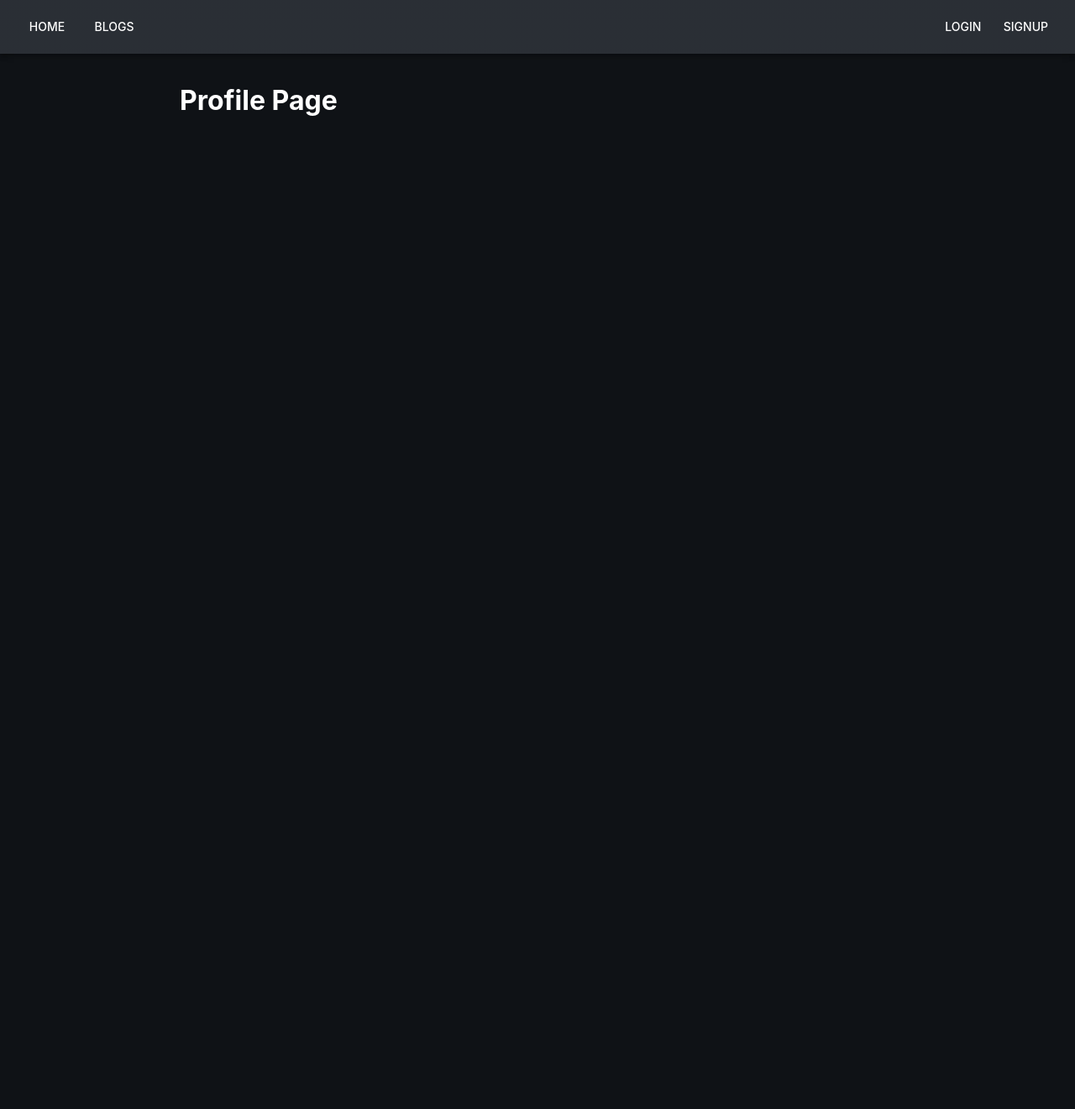
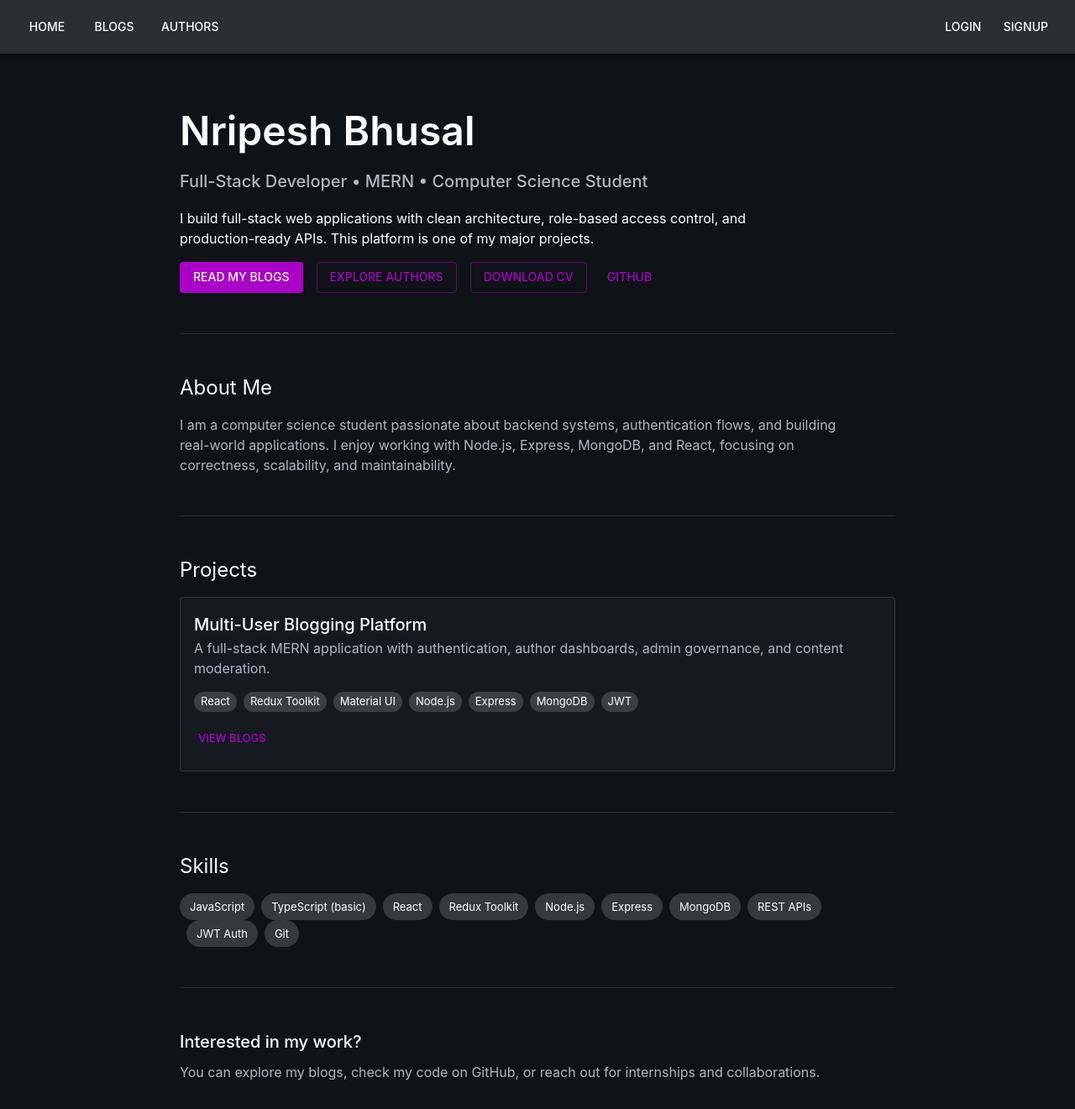
Before and after one commit to NripeshB/NripeshLogs, a React (Vite) app in the folder client/: page / in a window 1280 px wide. Shown: the whole page at 84% size. Before the commit the page ends 800 px from the top, so only its background shows below. Built offline with nearby package versions, Linux system fonts and the light colour scheme; no server answers.

Commit message:
feat: add author and blog management features; implement author profile, authors list, and enhance user role management in admin panel

```diff
--- a/client/src/components/navbar.jsx
+++ b/client/src/components/navbar.jsx
@@ -23,6 +23,10 @@ const Navbar = () => {
           <Button color="inherit" component={Link} to="/blogs">
             Blogs
           </Button>
+          <Button color="inherit" component={Link} to="/authors">
+            Authors
+          </Button>
+
         </Stack>
 
         {!token ? (
--- a/client/src/layouts/DashboardLayout.jsx
+++ b/client/src/layouts/DashboardLayout.jsx
@@ -69,7 +69,7 @@ const DashboardLayout = () => {
           </ListItemButton>
 
           {isAdmin(user) && (
-            <ListItemButton component={Link} to="/admin">
+            <ListItemButton component={Link} to="/admin/users">
               <ListItemText primary="Admin Panel" />
             </ListItemButton>
           )}
--- /dev/null
+++ b/client/src/pages/AdminUsers.jsx
@@ -0,0 +1,78 @@
+import { useEffect, useState } from 'react'
+import { getAllUsers, updateUserRole } from '../api/users.api'
+import {
+  Stack,
+  Typography,
+  Card,
+  CardContent,
+  RadioGroup,
+  FormControlLabel,
+  Radio,
+  Divider
+} from '@mui/material'
+
+const roles = ['user', 'author', 'admin']
+
+const AdminUsers = () => {
+  const [users, setUsers] = useState([])
+
+  const load = async () => {
+    const data = await getAllUsers()
+    setUsers(data)
+  }
+
+  useEffect(() => {
+    load()
+  }, [])
+
+  const handleRoleChange = async (userId, newRole, currentRole) => {
+    if (newRole === currentRole) return
+
+    await updateUserRole(userId, newRole)
+    load()
+  }
+
+  return (
+    <Stack spacing={3}>
+      <Typography variant="h4" fontWeight={600}>
+        User Management
+      </Typography>
+
+      {users.map(user => (
+        <Card key={user.id}>
+          <CardContent>
+            <Stack spacing={2}>
+              <Stack>
+                <Typography variant="h6">{user.username}</Typography>
+                <Typography color="text.secondary">
+                  Current role: {user.role}
+                </Typography>
+              </Stack>
+
+              <Divider />
+
+              <RadioGroup
+                row
+                value={user.role}
+                onChange={(e) =>
+                  handleRoleChange(user.id, e.target.value, user.role)
+                }
+              >
+                {roles.map(role => (
+                  <FormControlLabel
+                    key={role}
+                    value={role}
+                    control={<Radio />}
+                    label={role.charAt(0).toUpperCase() + role.slice(1)}
+                  />
+                ))}
+              </RadioGroup>
+            </Stack>
+          </CardContent>
+        </Card>
+      ))}
+    </Stack>
+  )
+}
+
+export default AdminUsers
--- /dev/null
+++ b/client/src/pages/AuthorProfile.jsx
@@ -0,0 +1,59 @@
+import { useEffect, useState } from 'react'
+import { useParams, Link } from 'react-router-dom'
+import { Stack, Typography, Card, CardContent } from '@mui/material'
+import { getUserByUsername,getBlogsByUsername } from '../api/users.api'
+
+const AuthorProfile = () => {
+  const { username } = useParams()
+
+  const [author, setAuthor] = useState(null)
+  const [blogs, setBlogs] = useState([])
+
+  useEffect(() => {
+    getUserByUsername(username).then(setAuthor)
+    getBlogsByUsername(username).then(setBlogs)
+  }, [username])
+
+  if (!author ) return null
+
+  return (
+    <Stack spacing={3}>
+      {/* Profile info */}
+      <Typography variant="h4">{author.username}</Typography>
+
+
+      {/* Authored blogs */}
+      <Typography variant="h6">Blogs</Typography>
+
+      {blogs.length === 0 ? (
+        <Typography color="text.secondary">
+          No blogs published yet.
+        </Typography>
+      ) : (
+        blogs.map(blog => (
+          <Card
+            key={blog.id}
+            component={Link}
+            to={`/blogs/${blog.slug}`}
+            sx={{ textDecoration: 'none' }}
+          >
+            <CardContent>
+              <Typography variant="h6">{blog.title}</Typography>
+              <Typography color="text.secondary">
+                {blog.description}
+              </Typography>
+
+              {blog.articles.length > 0 && (
+                <Typography sx={{ mt: 1 }} color="text.secondary">
+                  Articles: {blog.articles.length}
+                </Typography>
+              )}
+            </CardContent>
+          </Card>
+        ))
+      )}
+    </Stack>
+  )
+}
+
+export default AuthorProfile
--- /dev/null
+++ b/client/src/pages/Authors.jsx
@@ -0,0 +1,35 @@
+import { useEffect, useState } from 'react'
+import { getAllUsers } from '../api/users.api'
+import { Stack, Typography, Card, CardContent } from '@mui/material'
+import { Link } from 'react-router-dom'
+
+const Authors = () => {
+  const [authors, setAuthors] = useState([])
+
+  useEffect(() => {
+    getAllUsers().then(users =>
+      setAuthors(users.filter(u => u.role === 'author'))
+    )
+  }, [])
+
+  return (
+    <Stack spacing={2}>
+      <Typography variant="h4">Authors</Typography>
+
+      {authors.map(author => (
+        <Card
+          key={author.id}
+          component={Link}
+          to={`/authors/${author.username}`}
+          sx={{ textDecoration: 'none' }}
+        >
+          <CardContent>
+            <Typography variant="h6">{author.username}</Typography>
+          </CardContent>
+        </Card>
+      ))}
+    </Stack>
+  )
+}
+
+export default Authors
--- /dev/null
+++ b/client/src/pages/Home.jsx
@@ -0,0 +1,168 @@
+
+
+import {
+  Stack,
+  Typography,
+  Button,
+  Divider,
+  Card,
+  CardContent,
+  Chip,
+  Box,
+} from '@mui/material'
+import { Link } from 'react-router-dom'
+
+const Home = () => {
+  return (
+    <Stack spacing={6} maxWidth={1000} mx="auto" py={4}>
+
+      {/* HERO */}
+      <Stack spacing={2}>
+        <Typography variant="h3" fontWeight={600}>
+          Nripesh Bhusal
+        </Typography>
+
+        <Typography variant="h6" color="text.secondary">
+          Full-Stack Developer • MERN • Computer Science Student
+        </Typography>
+
+        <Typography maxWidth={700}>
+          I build full-stack web applications with clean architecture,
+          role-based access control, and production-ready APIs.
+          This platform is one of my major projects.
+        </Typography>
+
+        <Stack direction="row" spacing={2} flexWrap="wrap">
+          <Button
+            variant="contained"
+            component={Link}
+            to="/blogs"
+          >
+            Read My Blogs
+          </Button>
+
+          <Button
+            variant="outlined"
+            component={Link}
+            to="/authors"
+          >
+            Explore Authors
+          </Button>
+
+          <Button
+            variant="outlined"
+            href="/Nripesh_Bhusal_CV.pdf"
+            target="_blank"
+          >
+            Download CV
+          </Button>
+
+          <Button
+            variant="text"
+            href="https://github.com/NripeshB"
+            target="_blank"
+          >
+            GitHub
+          </Button>
+        </Stack>
+      </Stack>
+
+      <Divider />
+
+      {/* ABOUT ME */}
+      <Stack spacing={2}>
+        <Typography variant="h5">About Me</Typography>
+        <Typography color="text.secondary" maxWidth={800}>
+          I am a computer science student passionate about backend systems,
+          authentication flows, and building real-world applications.
+          I enjoy working with Node.js, Express, MongoDB, and React,
+          focusing on correctness, scalability, and maintainability.
+        </Typography>
+      </Stack>
+
+      <Divider />
+
+      {/* PROJECTS */}
+      <Stack spacing={2}>
+        <Typography variant="h5">Projects</Typography>
+
+        <Card variant="outlined">
+          <CardContent>
+            <Typography variant="h6">
+              Multi-User Blogging Platform
+            </Typography>
+
+            <Typography color="text.secondary" sx={{ mb: 2 }}>
+              A full-stack MERN application with authentication,
+              author dashboards, admin governance, and content moderation.
+            </Typography>
+
+            <Stack direction="row" spacing={1} flexWrap="wrap">
+              {[
+                'React',
+                'Redux Toolkit',
+                'Material UI',
+                'Node.js',
+                'Express',
+                'MongoDB',
+                'JWT',
+              ].map((tech) => (
+                <Chip key={tech} label={tech} size="small" />
+              ))}
+            </Stack>
+
+            <Box mt={2}>
+              <Button
+                size="small"
+                component={Link}
+                to="/blogs"
+              >
+                View Blogs
+              </Button>
+            </Box>
+          </CardContent>
+        </Card>
+      </Stack>
+
+      <Divider />
+
+      {/* SKILLS */}
+      <Stack spacing={2}>
+        <Typography variant="h5">Skills</Typography>
+
+        <Stack direction="row" spacing={1} flexWrap="wrap">
+          {[
+            'JavaScript',
+            'TypeScript (basic)',
+            'React',
+            'Redux Toolkit',
+            'Node.js',
+            'Express',
+            'MongoDB',
+            'REST APIs',
+            'JWT Auth',
+            'Git',
+          ].map((skill) => (
+            <Chip key={skill} label={skill} />
+          ))}
+        </Stack>
+      </Stack>
+
+      <Divider />
+
+      {/* FOOTER CTA */}
+      <Stack spacing={1}>
+        <Typography variant="h6">
+          Interested in my work?
+        </Typography>
+
+        <Typography color="text.secondary">
+          You can explore my blogs, check my code on GitHub,
+          or reach out for internships and collaborations.
+        </Typography>
+      </Stack>
+    </Stack>
+  )
+}
+
+export default Home
--- a/client/src/routes/AppRoutes.jsx
+++ b/client/src/routes/AppRoutes.jsx
@@ -20,6 +20,11 @@ import DashboardNewArticle from '../pages/DashboardNewArticle'
 import DashboardEditBlog from '../pages/DashboardEditBlog'
 import DashboardEditArticle from '../pages/DashboardEditArticle'
 import DashboardBlogDetail from '../pages/DashboardBlogDetails'
+import Home from '../pages/Home'
+import AuthorProfile from '../pages/AuthorProfile'
+import Authors from '../pages/Authors'
+import AdminUsers from '../pages/AdminUsers'
+
 const AppRoutes = () => {
   return (
     <Routes>
@@ -28,10 +33,29 @@ const AppRoutes = () => {
         path="/"
         element={
           <PublicLayout>
-            <h1>Profile Page</h1>
+            <Home />
           </PublicLayout>
         }
       />
+      <Route
+        path="/authors"
+        element={
+          <PublicLayout>
+            <Authors />
+          </PublicLayout>
+        }
+      />
+
+      <Route
+        path="/authors/:username"
+        element={
+          <PublicLayout>
+            <AuthorProfile />
+          </PublicLayout>
+        }
+      />
+
+
 
       <Route
         path="/blogs"
@@ -94,8 +118,11 @@ const AppRoutes = () => {
         </Route>
 
         <Route element={<RequireAdmin />}>
-          <Route path="/admin" element={<h1>Admin Panel</h1>} />
+          <Route path="/admin" element={<DashboardLayout />}>
+            <Route path="users" element={<AdminUsers />} />
+          </Route>
         </Route>
+
       </Route>
 
     </Routes>
--- a/client/src/theme/theme.js
+++ b/client/src/theme/theme.js
@@ -4,10 +4,10 @@ const theme = createTheme({
   palette: {
     mode: 'dark',
     primary: {
-      main: '#3a3a3aff',
+      main: 'rgb(170, 0, 200)',
     },
     secondary: {
-      main: '#682f71',
+      main: '#630072',
     },
     background: {
       default: '#0f1216',
```
Also changed, not shown: client/src/api/users.api.js (added, +23 -0 lines), 2 other files (tests, documents, lock files or other folders).
